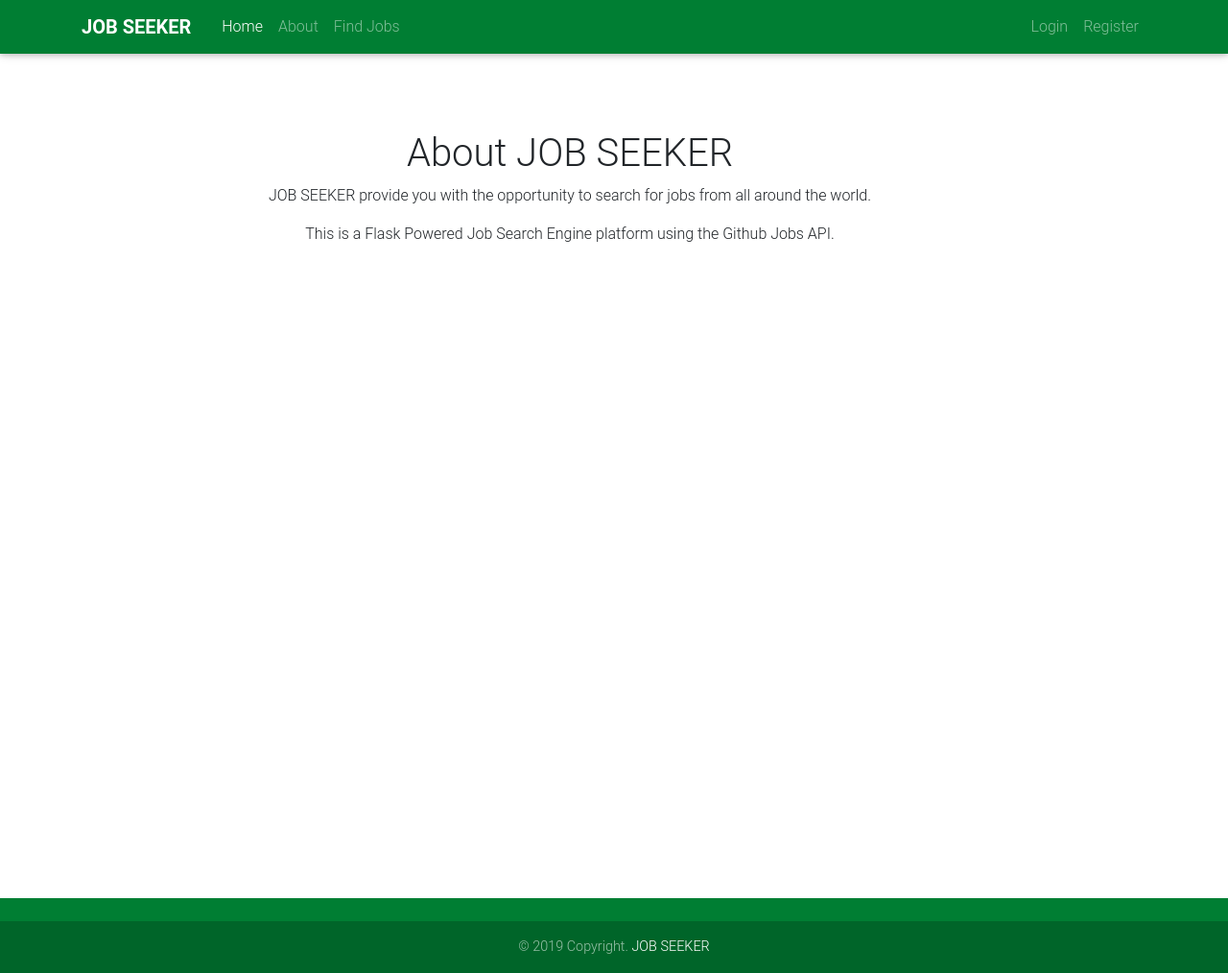
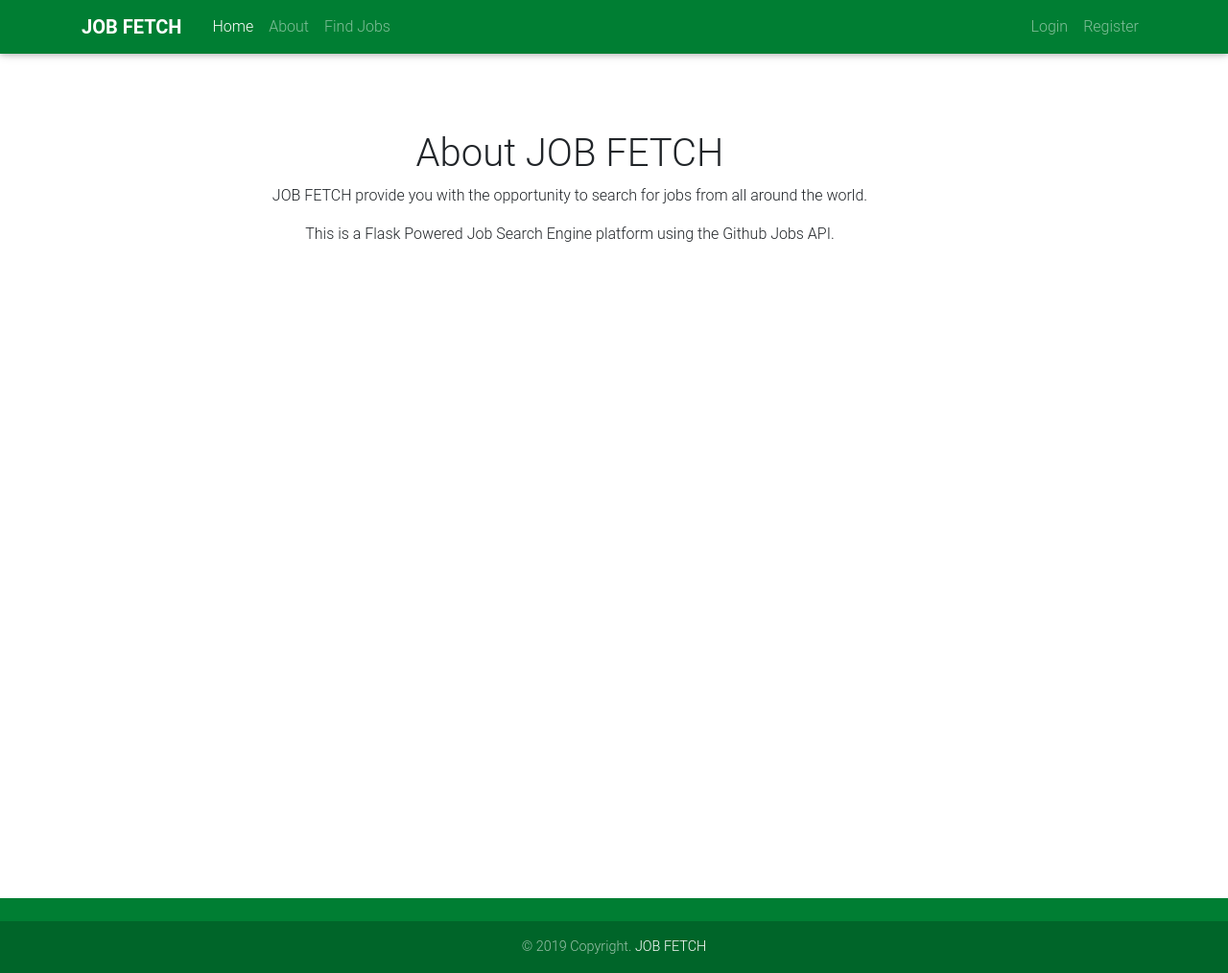
Before and after one commit to josylad/Job-Search, a Flask app: page /about in a window 1280 px wide. Shown: the whole page at 96% size. Run offline with Flask 2, Linux system fonts and the light colour scheme; some libraries are stand-ins or nearby versions.

Commit message:
Update app name

```diff
--- a/app/templates/about.html
+++ b/app/templates/about.html
@@ -2,8 +2,8 @@
 
 {% block content%}
 <div class=" container ml-4 pl-4 pr-4 mr-4 mt-4 pt-4 text-center"  style="height: 100vh;">
-    <h1>About JOB SEEKER</h1>
-    <p>JOB SEEKER provide you with the opportunity to search for jobs from all around the world. </p>
+    <h1>About JOB FETCH</h1>
+    <p>JOB FETCH provide you with the opportunity to search for jobs from all around the world. </p>
     <p>This is a Flask Powered Job Search Engine platform using the Github Jobs API. </p>
 </div>
 
--- a/app/templates/email/welcome_user.html
+++ b/app/templates/email/welcome_user.html
@@ -1,3 +1,3 @@
 Hello {{user.username}}
-Welcome to JOB SEEKER
+Welcome to JOB FETCH
 We have just seen you have signed up for our application and want to welcome you to the family.
--- a/app/templates/email/welcome_user.txt
+++ b/app/templates/email/welcome_user.txt
@@ -1,3 +1,3 @@
 Hello {{user.username}}
-Welcome to JOB SEEKER
+Welcome to JOB FETCH
 We have just seen you have signed up for our application and want to welcome you to the family.
--- a/app/templates/index.html
+++ b/app/templates/index.html
@@ -19,7 +19,7 @@
                     <div class="col-md-10">
 
                         <!-- Heading -->
-                        <h3 class="display-4 font-weight-bold white-text pt-5">Welcome to Job Seeker</h3>
+                        <h3 class="display-4 font-weight-bold white-text pt-5">Welcome to JOB FETCH</h3>
 
                         <!-- Divider -->
                         <hr class="hr-light">
--- a/app/templates/layout.html
+++ b/app/templates/layout.html
@@ -7,9 +7,9 @@
         <link rel="icon" type="image/png" sizes="32x32" href="{{ url_for('static', filename='images/favicon-32x32.png') }}">
         <link rel="icon" type="image/png" sizes="16x16" href="{{ url_for('static', filename='images/favicon-16x16.png') }}">
         {% if title %}
-        <title> {{title}} - JOB SEEKER  </title>
+        <title> {{title}} - JOB FETCH  </title>
         {% else %}
-        <title>JOB SEEKER</title>
+        <title>JOB FETCH</title>
         {% endif%}
 
          <!-- Font Awesome -->
@@ -73,7 +73,7 @@
 
             <!-- Copyright -->
             <div class="footer-copyright text-center py-3">© 2019 Copyright.
-            <a href="#!"> JOB SEEKER</a>
+            <a href="#!"> JOB FETCH</a>
             </div>
             <!-- Copyright -->
 
--- a/app/templates/navbar.html
+++ b/app/templates/navbar.html
@@ -1,7 +1,7 @@
 <!-- <header class="site-header"> -->
         <nav class="navbar navbar-expand-lg navbar-dark success-color-dark fixed-top">
             <div class="container">
-            <a class="navbar-brand mr-4 font-weight-bold" href="/">JOB SEEKER</a>
+            <a class="navbar-brand mr-4 font-weight-bold" href="/">JOB FETCH</a>
             <button class="navbar-toggler" type="button" data-toggle="collapse" data-target="#navbarToggle" aria-controls="navbarToggle" aria-expanded="false" aria-label="Toggle navigation">
                 <span class="navbar-toggler-icon"></span>
             </button>
--- a/app/templates/register.html
+++ b/app/templates/register.html
@@ -7,7 +7,7 @@
             {{ form.hidden_tag() }}
 
             <fieldset>
-                <legend class="border-bottom mb-4"> JOIN JOB SEEKER </legend>
+                <legend class="border-bottom mb-4"> JOIN JOB FETCH </legend>
 
                 <div class="form-group">
                     {{ form.username.label(class="form-control-label") }}
--- a/app/templates/subscribe.html
+++ b/app/templates/subscribe.html
@@ -3,6 +3,6 @@
 {% block content%}
 <div class="mt-4 pt-4">
     <h1>You are Subscribed</h1>
-    <p>Thank you for Subscribing to JOB SEEKER, you will get now get updates when we publish new articles. </p>
+    <p>Thank you for Subscribing to JOB FETCH, you will get now get updates when we publish new articles. </p>
 </div>
 {% endblock content %}
--- a/app/users/views.py
+++ b/app/users/views.py
@@ -29,7 +29,7 @@ def register():
         db.session.commit()
 
         flash('Your account has been created! You are now able to log in', 'success')
-        mail_message("Welcome to JOB SEEKER","email/welcome_user",user.email,user=user)
+        mail_message("Welcome to JOB FETCH","email/welcome_user",user.email,user=user)
 
         return redirect(url_for('users.login'))
     return render_template('register.html', title='Register', form=form)
```
Also changed, not shown: README.md.
